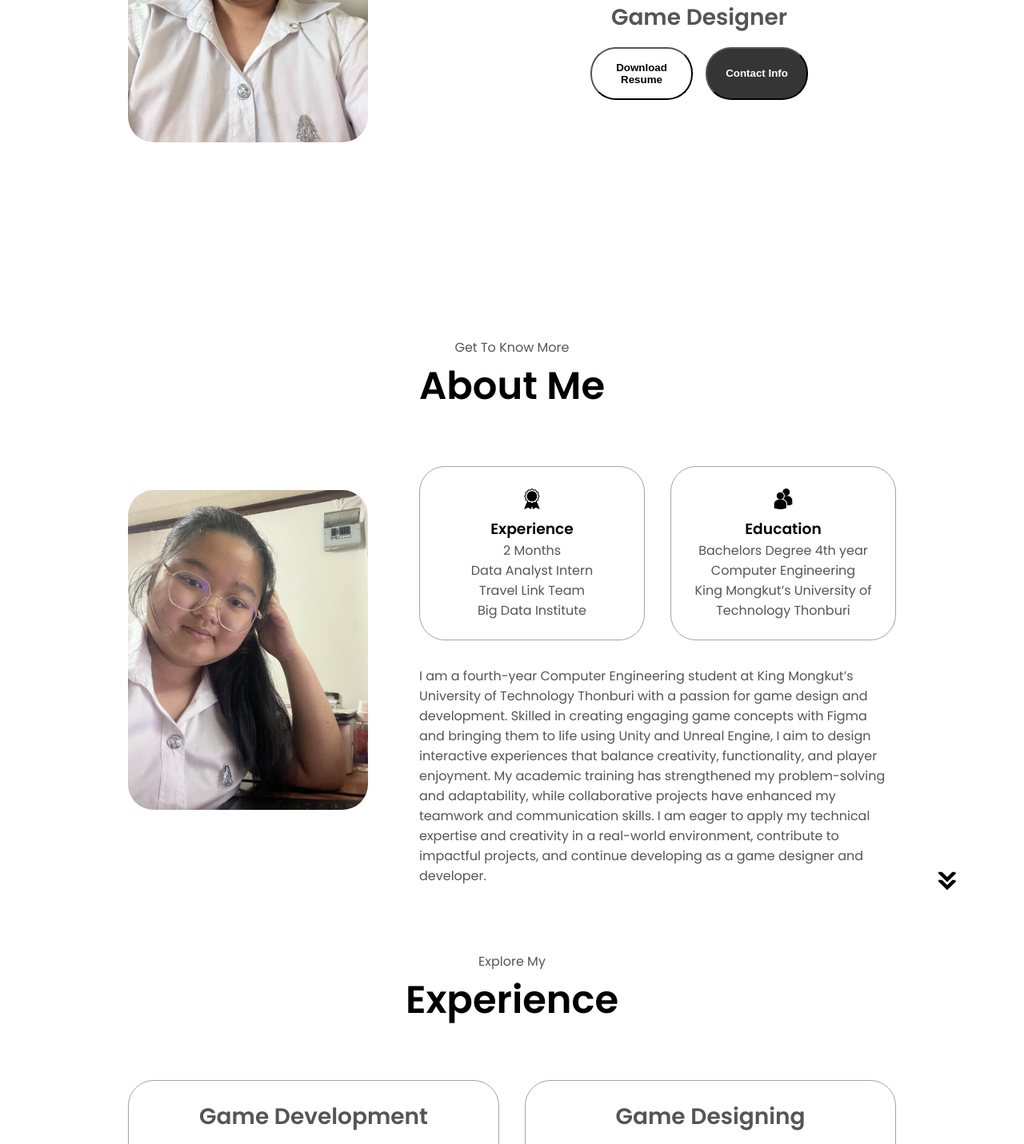
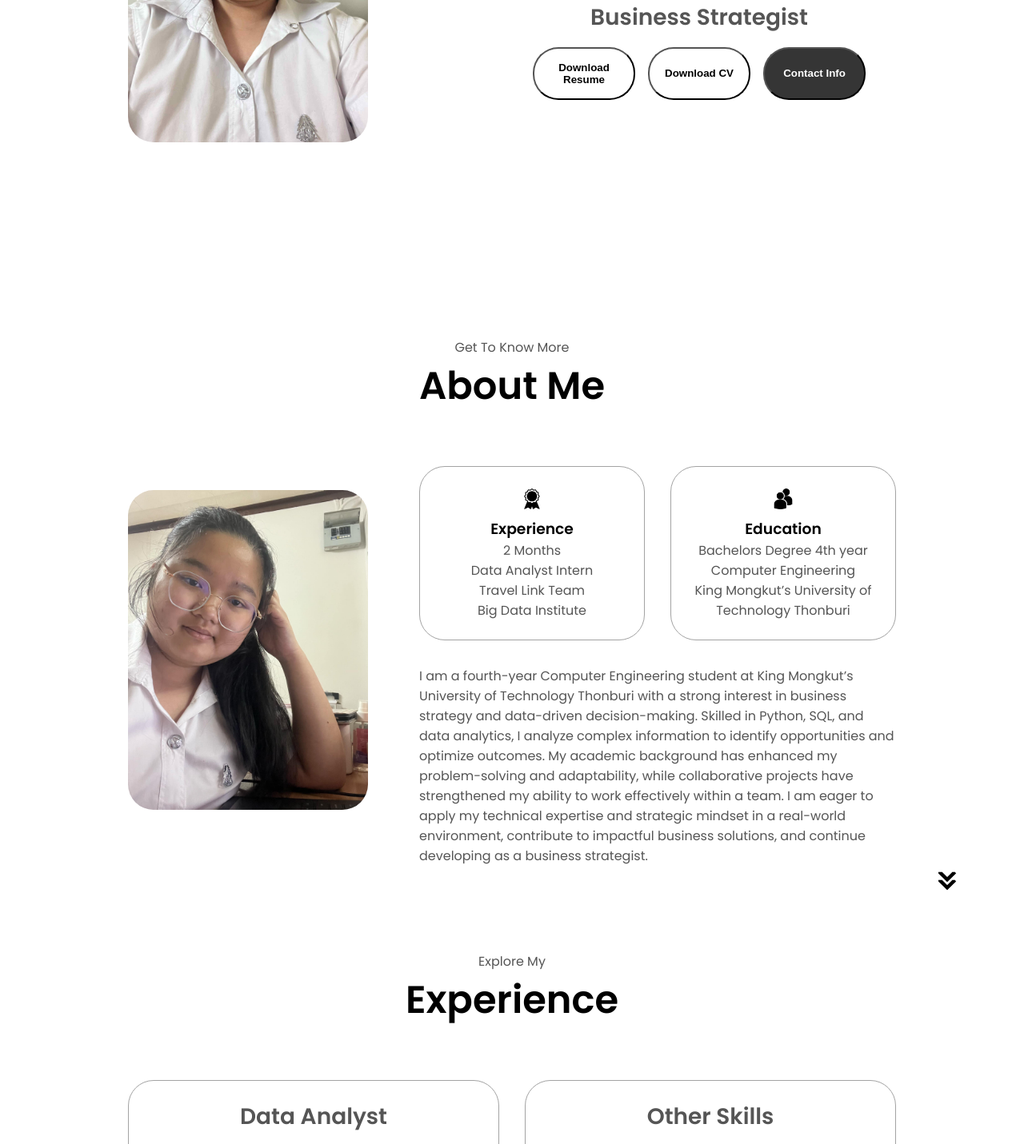
Before and after one commit to RienRender/html-css-js-portfolio-tutorial-2, a plain HTML site: page index.html in a window 1280 px wide. Shown: the part 506-1937 px from the top of the page at 80% size. Drawn offline with Linux system fonts and the light colour scheme.

Commit message:
Update index.html

```diff
--- a/index.html
+++ b/index.html
@@ -52,17 +52,18 @@
             <p class="section__text__p1">Hello I'm</p>
             <h1 class="title">Narinthorn Navabutr</h1>
             <!-- <p class="section__text__p2">Web Developer & UX/UI Designer</p> -->
-             <p class="section__text__p2">Game Designer</p>
+            <!-- <p class="section__text__p2">Game Designer</p> -->
+            <p class="section__text__p2">Business Strategist</p>
             <div class="btn-container">
                 <button
                 class="btn btn-color-2"
-                onclick="window.open('./assets/Game Resume.pdf')"
+                onclick="window.open('./assets/DATA Analyst Resume.pdf')"
                 >Download Resume</button>
 
-                <!-- <button
+                <button
                 class="btn btn-color-2"
-                onclick="window.open('./assets/Web Programming CV.pdf')"
-                >Download CV</button> -->
+                onclick="window.open('./assets/DATA Analyst CV.pdf')"
+                >Download CV</button>
 
                 <button
                 class="btn btn-color-1"
@@ -122,8 +123,8 @@
 
                 <div class="text-container">
                     <!-- <p>I am a fourth-year Computer Engineering student at King Mongkut’s University of Technology Thonburi with a passion for web development and user-centered design. Skilled in HTML, CSS, and Figma, I create responsive websites and intuitive interfaces that balance functionality and usability. My academic training has strengthened my problem-solving and adaptability, while team projects have enhanced my collaboration and communication skills. I am eager to apply my technical knowledge and design experience in a real-world environment, contribute to impactful projects, and continue developing as a web developer and UX/UI designer.</p> -->
-                    <p>I am a fourth-year Computer Engineering student at King Mongkut’s University of Technology Thonburi with a passion for game design and development. Skilled in creating engaging game concepts with Figma and bringing them to life using Unity and Unreal Engine, I aim to design interactive experiences that balance creativity, functionality, and player enjoyment. My academic training has strengthened my problem-solving and adaptability, while collaborative projects have enhanced my teamwork and communication skills. I am eager to apply my technical expertise and creativity in a real-world environment, contribute to impactful projects, and continue developing as a game designer and developer.</p>
-
+                    <!-- <p>I am a fourth-year Computer Engineering student at King Mongkut’s University of Technology Thonburi with a passion for game design and development. Skilled in creating engaging game concepts with Figma and bringing them to life using Unity and Unreal Engine, I aim to design interactive experiences that balance creativity, functionality, and player enjoyment. My academic training has strengthened my problem-solving and adaptability, while collaborative projects have enhanced my teamwork and communication skills. I am eager to apply my technical expertise and creativity in a real-world environment, contribute to impactful projects, and continue developing as a game designer and developer.</p> -->
+                    <p>I am a fourth-year Computer Engineering student at King Mongkut’s University of Technology Thonburi with a strong interest in business strategy and data-driven decision-making. Skilled in Python, SQL, and data analytics, I analyze complex information to identify opportunities and optimize outcomes. My academic background has enhanced my problem-solving and adaptability, while collaborative projects have strengthened my ability to work effectively within a team. I am eager to apply my technical expertise and strategic mindset in a real-world environment, contribute to impactful business solutions, and continue developing as a business strategist.</p>
                 </div>
             </div>
         </div>
@@ -145,7 +146,8 @@
 
                 <div class="details-container">
                     <!-- <h2 class="experience-sub-title">Web Development</h2> -->
-                    <h2 class="experience-sub-title">Game Development</h2>
+                    <!-- <h2 class="experience-sub-title">Game Development</h2> -->
+                    <h2 class="experience-sub-title">Data Analyst</h2>
 
                     <!-- <div class="article-container">
                         <article>
@@ -188,7 +190,7 @@
                         </article> -->
 
 
-                        <div class="article-container">
+                        <!-- <div class="article-container">
                         <article>
                             <img
                             src="./assets/checkmark.png"
@@ -239,11 +241,11 @@
                                 <h3>Blueprint</h3>
                                 <p>Basic</p>
                             </div>
-                        </article>
+                        </article> -->
 
 
 
-                        <!-- <div class="article-container">
+                        <div class="article-container">
                         <article>
                             <img
                             src="./assets/checkmark.png"
@@ -293,7 +295,7 @@
                                 <h3>SQL</h3>
                                 <p>Basic</p>
                             </div>
-                        </article> -->
+                        </article>
 
 
 
@@ -356,7 +358,8 @@
 
                 <div class="details-container">
                     <!-- <h2 class="experience-sub-title">Web Designing</h2> -->
-                    <h2 class="experience-sub-title">Game Designing</h2>
+                    <!-- <h2 class="experience-sub-title">Game Designing</h2> -->
+                    <h2 class="experience-sub-title">Other Skills</h2>
 
                     <!-- <div class="article-container">
                         <article>
@@ -413,7 +416,7 @@
 
 
 
-                        <div class="article-container">
+                        <!-- <div class="article-container">
                         <article>
                             <img
                             src="./assets/checkmark.png"
@@ -464,11 +467,11 @@
                                 <h3>Wireframing (Figma)</h3>
                                 <p>Basic</p>
                             </div>
-                        </article>
+                        </article> -->
 
 
 
-                        <!-- <div class="article-container">
+                        <div class="article-container">
                         <article>
                             <img
                             src="./assets/checkmark.png"
@@ -506,7 +509,7 @@
                                 <h3>Microsoft Powerpoint</h3>
                                 <p>Basic</p>
                             </div>
-                        </article> -->
+                        </article>
 
 
 
@@ -745,7 +748,7 @@
 
 
 
-            <div class="about-containers">
+            <!-- <div class="about-containers">
             <div class="details-container color-container">
             <div class="article-container">
                 <img
@@ -856,11 +859,11 @@
 
             </div>
             </div>
-            </div>
+            </div> -->
 
 
             <!-- Data Line -->
-            <!-- <div class="about-containers">
+            <div class="about-containers">
             <div class="details-container color-container">
             <div class="article-container">
                 <img
@@ -1044,7 +1047,7 @@ Showing the information gained in different types of visualizations using python
 
             </div>
             </div>
-            </div> -->
+            </div>
 
 
 
@@ -1252,7 +1255,7 @@ Showing the information gained in different types of visualizations using python
             </div>
 
 
-            <div class="about-containers">
+            <!-- <div class="about-containers">
             <div class="details-container color-container">
             <div class="article-container">
                 <img
@@ -1294,7 +1297,7 @@ Showing the information gained in different types of visualizations using python
 
 
             </div>
-            </div>
+            </div> -->
 
 
 
```
